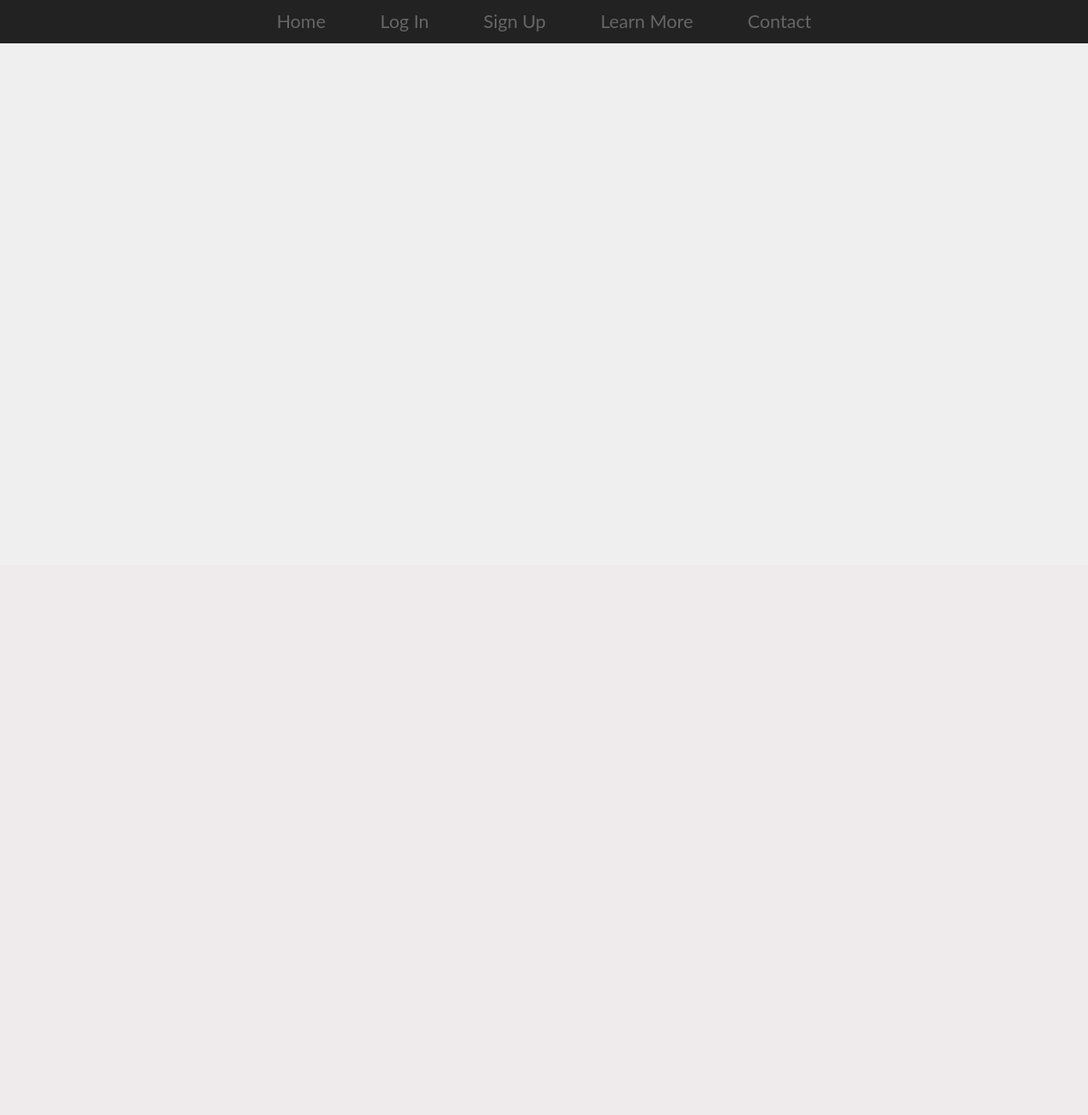
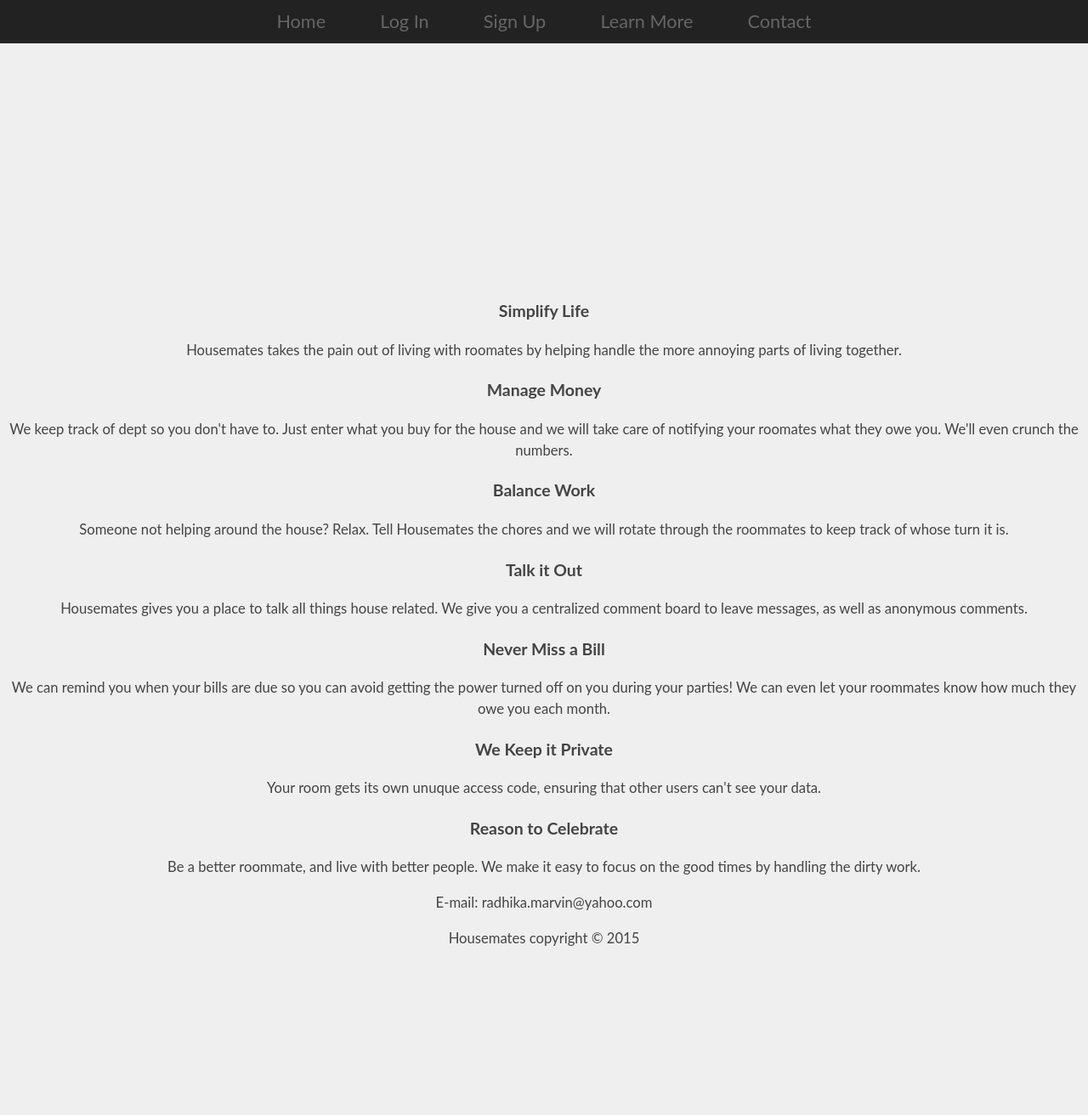
Before and after one commit to Radahika/pear, a Flask app: page /home in a window 1280 px wide. Shown: the part 801-2113 px from the top of the page at 85% size. Before the commit the page ends 852 px from the top, so only its background shows below. Run offline with Flask 2, Linux system fonts and the light colour scheme; parts of the project's set-up code (start-up, migrations or seed data) failed here and were passed over; some libraries are stand-ins or nearby versions.

Commit message:
basic scrolling of page when you click on learn more and contact

```diff
--- a/app/templates/home.html
+++ b/app/templates/home.html
@@ -18,13 +18,71 @@
   <div class="overlay"></div>
 </header>
 <section class="site">
-  <nav> <a href="#">Home</a> <a href="#">Log In</a> <a href="#">Sign Up</a> <a href="#">Learn More</a> <a href="#">Contact</a> </nav><div class="jquery-script-ads"><script type="text/javascript">
+  <nav> <a href="{{ url_for('index') }}">Home</a> <a href="{{ url_for('login') }}">Log In</a> <a href="{{ url_for('register') }}">Sign Up</a> <a id="learn_more">Learn More</a> <a id="contact">Contact</a> </nav><div class="jquery-script-ads"><script type="text/javascript">
 </script>
-</div></section>
-<script src="http://ajax.googleapis.com/ajax/libs/jquery/1.11.1/jquery.min.js"></script>
-<script src="{{ url_for('static', filename='js/slidingParallax.js') }}"></script>
+</div>
 
 
+<section class="contents" id="learn_more">
+  <div>
+    <h1>Simplify Life</h1>
+    <p> Housemates takes the pain out of living with roomates by helping handle the more annoying parts of living together.</p>
+  </div>
 
+  <div>
+    <h1>Manage Money</h1>
+    <p> We keep track of dept so you don't have to. Just enter what you buy for the house and we will take care of notifying your roomates what they owe you. We'll even crunch the numbers.</p>
+  </div>
+
+  <div>
+    <h1>Balance Work</h1>
+    <p>Someone not helping around the house? Relax. Tell Housemates the chores and we will rotate through the roommates to keep track of whose turn it is.</p>
+  </div>
+
+  <div>
+    <h1>Talk it Out</h1>
+    <p>Housemates gives you a place to talk all things house related. We give you a centralized comment board to leave messages, as well as anonymous comments.</p>
+  </div>
+
+  <div>
+    <h1>Never Miss a Bill</h1>
+    <p>We can remind you when your bills are due so you can avoid getting the power turned off on you during your parties! We can even let your roommates know how much they owe you each month.</p>
+  </div>
+
+  <div>
+    <h1>We Keep it Private</h1>
+    <p> Your room gets its own unuque access code, ensuring that other users can't see your data. </p>
+  </div>
+
+  <div>
+    <h1>Reason to Celebrate</h1>
+    <p>Be a better roommate, and live with better people. We make it easy to focus on the good times by handling the dirty work.</p>
+  </div>
+  </section>
+
+  <section class="footer" id="contact">
+    <div>
+      <p>E-mail: radhika.marvin@yahoo.com</p>
+      <p>Housemates copyright © 2015</p>
+    </section>
+
+  <script src="http://ajax.googleapis.com/ajax/libs/jquery/1.11.1/jquery.min.js"></script>
+  <script src="{{ url_for('static', filename='js/slidingParallax.js') }}"></script>
+  <script>
+
+$("#contact").click(function() {
+    $('html,body').animate({
+        scrollTop: $(".footer").offset().top},
+        'slow');
+});
+
+$("#learn_more").click(function() {
+    $('html,body').animate({
+        scrollTop: $(".contents").offset().top},
+        'slow');
+});
+
+  </script>
+  </section>
 </body>
 </html>
```
